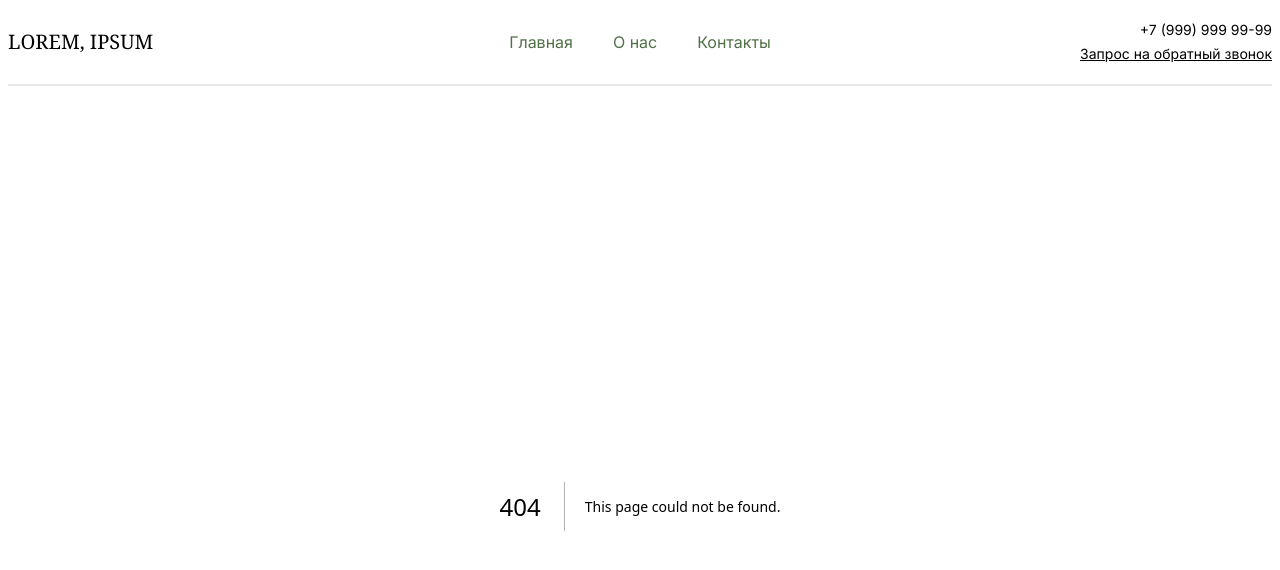
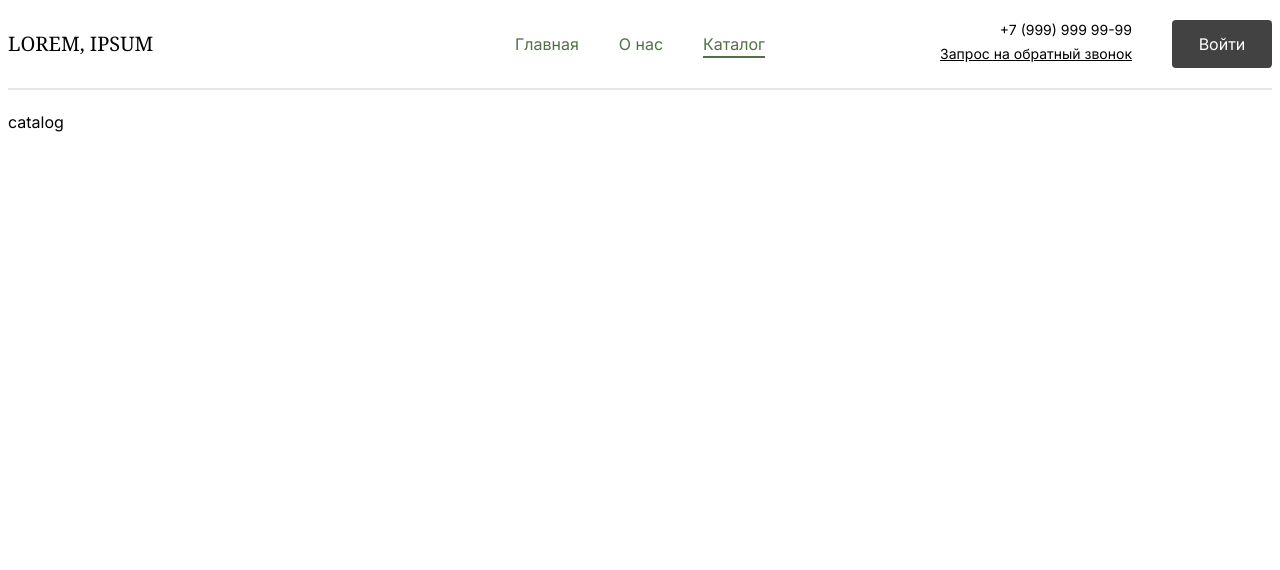
Before and after one commit to haterphp/site-for-nutritionist, a Next.js app: page /catalog in a window 1280 px wide. Before the commit this address had no page. Shown: the top 570 px of the page. Built offline with nearby package versions, Linux system fonts and the light colour scheme.

Commit message:
update header

```diff
--- /dev/null
+++ b/app/catalog/page.tsx
@@ -0,0 +1,5 @@
+export default function CatalogPage() {
+    return (
+        <>catalog</>
+    )
+}
--- a/features/app-header/index.css
+++ b/features/app-header/index.css
@@ -3,7 +3,7 @@
 }
 
 .header-title {
-    @apply text-xl uppercase font-serif font-medium w-[200px];
+  @apply text-xl uppercase font-serif font-medium w-[340px];
 }
 
 .header-callback-container {
@@ -33,3 +33,7 @@
   left: 0;
   bottom: -2px;
 }
+
+.header-left-content {
+  @apply flex gap-10 w-[340px];
+}
--- a/features/app-header/index.tsx
+++ b/features/app-header/index.tsx
@@ -4,15 +4,16 @@ import Link from "next/link";
 
 import { useDetectPath } from "@/shared/helpers/paths";
 
-import { makeClassname, Modal, useModal } from "@/shared/components";
+import { Button, makeClassname, Modal, useModal } from "@/shared/components";
 
 import "./index.css";
 import dynamic from "next/dynamic";
+import { useRouter } from "next/navigation";
 
 const LINKS = [
   { label: "Главная", to: "/" },
   { label: "О нас", to: "/about-us" },
-  { label: "Контакты", to: "/#contacts" },
+  { label: "Каталог", to: "/catalog" },
 ];
 
 const RequestCallbackModal = dynamic(
@@ -21,6 +22,11 @@ const RequestCallbackModal = dynamic(
 
 export default function Header(): JSX.Element {
   const detect = useDetectPath();
+  const router = useRouter()
+
+  const handleOnRedirect = (): void => {
+    router.push('/auth/login')
+  }
 
   return (
     <header className="header">
@@ -41,6 +47,7 @@ export default function Header(): JSX.Element {
         ))}
       </div>
 
+        <div className="header-left-content">
           <div className="header-callback-container">
             <a className="header-callback-link" href="tel:+79999999999">
               +7 (999) 999 99-99
@@ -54,6 +61,10 @@ export default function Header(): JSX.Element {
               )}
             />
           </div>
+
+          <Button color="secondary" className="min-w-[100px]" onClick={handleOnRedirect}>Войти</Button>
+        </div>
+
     </header>
   );
 }
```
Lines whose indentation alone changed are shown as unchanged.
